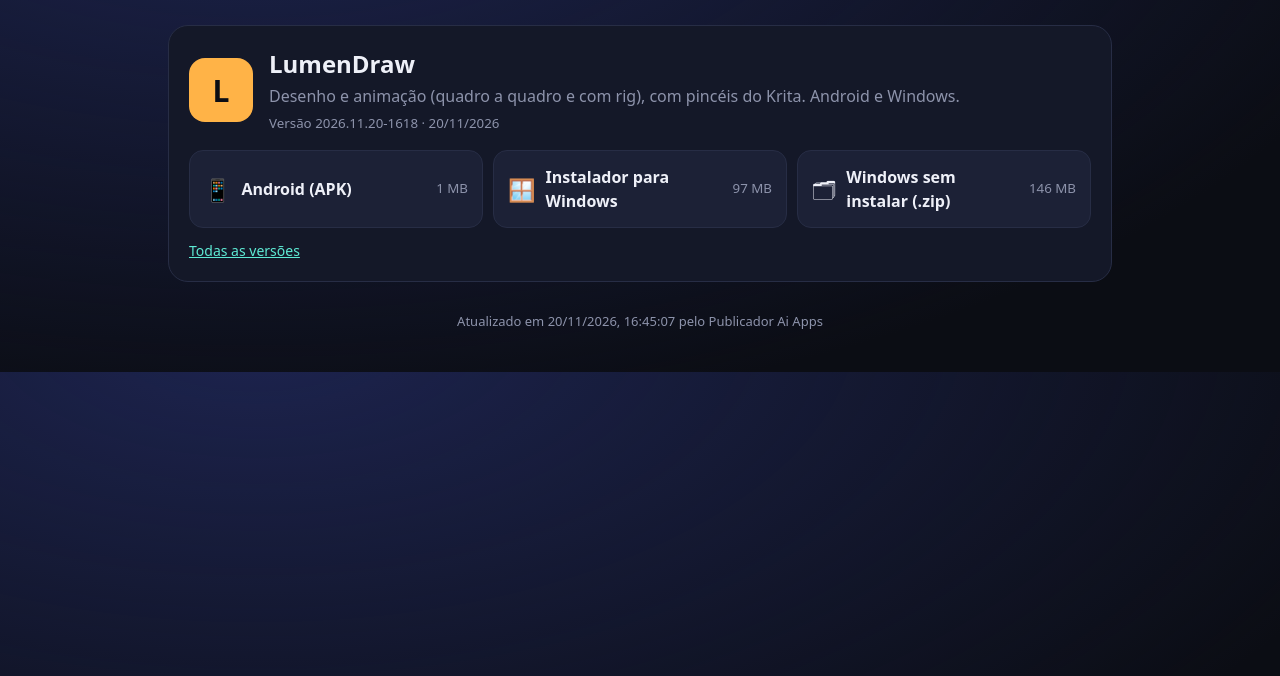
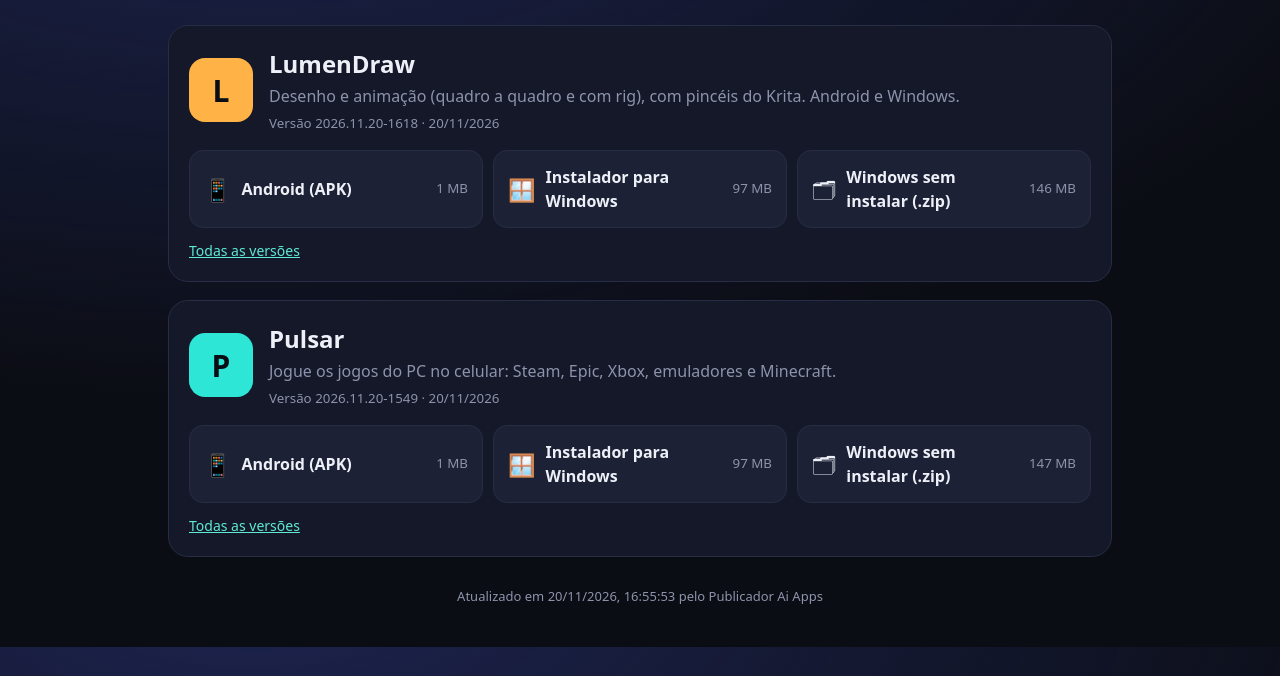
Before and after one commit to samuelandia200911-design/meus-apps, a plain HTML site: page index.html in a window 1280 px wide. Shown: the part 124-800 px from the top of the page. Drawn offline with Linux system fonts and the light colour scheme.

Commit message:
Atualiza a página de download

```diff
--- a/index.html
+++ b/index.html
@@ -8,4 +8,7 @@ main{max-width:980px;margin:0 auto;padding:40px 18px}h1{font-size:34px;margin:0
 <section class="app"><div class="hd"><div class="ic" style="background:#ffb347">L</div><div><h2>LumenDraw</h2><p>Desenho e animação (quadro a quadro e com rig), com pincéis do Krita. Android e Windows.</p><small>Versão 2026.11.20-1618 · 20/11/2026</small></div></div>
   <div class="dl"><a href="https://github.com/samuelandia200911-design/lumen-draw/releases/latest/download/LumenDraw.apk"><span>📱</span><b>Android (APK)</b><small>1 MB</small></a><a href="https://github.com/samuelandia200911-design/lumen-draw/releases/latest/download/LumenDraw-Setup.exe"><span>🪟</span><b>Instalador para Windows</b><small>97 MB</small></a><a href="https://github.com/samuelandia200911-design/lumen-draw/releases/latest/download/LumenDraw-PC.zip"><span>🗂</span><b>Windows sem instalar (.zip)</b><small>146 MB</small></a></div>
   <div class="more"><a href="https://github.com/samuelandia200911-design/lumen-draw/releases">Todas as versões</a></div></section>
-<footer>Atualizado em 20/11/2026, 16:45:07 pelo Publicador Ai Apps</footer></main></body></html>
+<section class="app"><div class="hd"><div class="ic" style="background:#2ee6d6">P</div><div><h2>Pulsar</h2><p>Jogue os jogos do PC no celular: Steam, Epic, Xbox, emuladores e Minecraft.</p><small>Versão 2026.11.20-1549 · 20/11/2026</small></div></div>
+  <div class="dl"><a href="https://github.com/samuelandia200911-design/pulsar/releases/latest/download/Pulsar.apk"><span>📱</span><b>Android (APK)</b><small>1 MB</small></a><a href="https://github.com/samuelandia200911-design/pulsar/releases/latest/download/Pulsar-Setup.exe"><span>🪟</span><b>Instalador para Windows</b><small>97 MB</small></a><a href="https://github.com/samuelandia200911-design/pulsar/releases/latest/download/Pulsar-PC.zip"><span>🗂</span><b>Windows sem instalar (.zip)</b><small>147 MB</small></a></div>
+  <div class="more"><a href="https://github.com/samuelandia200911-design/pulsar/releases">Todas as versões</a></div></section>
+<footer>Atualizado em 20/11/2026, 16:55:53 pelo Publicador Ai Apps</footer></main></body></html>
```
